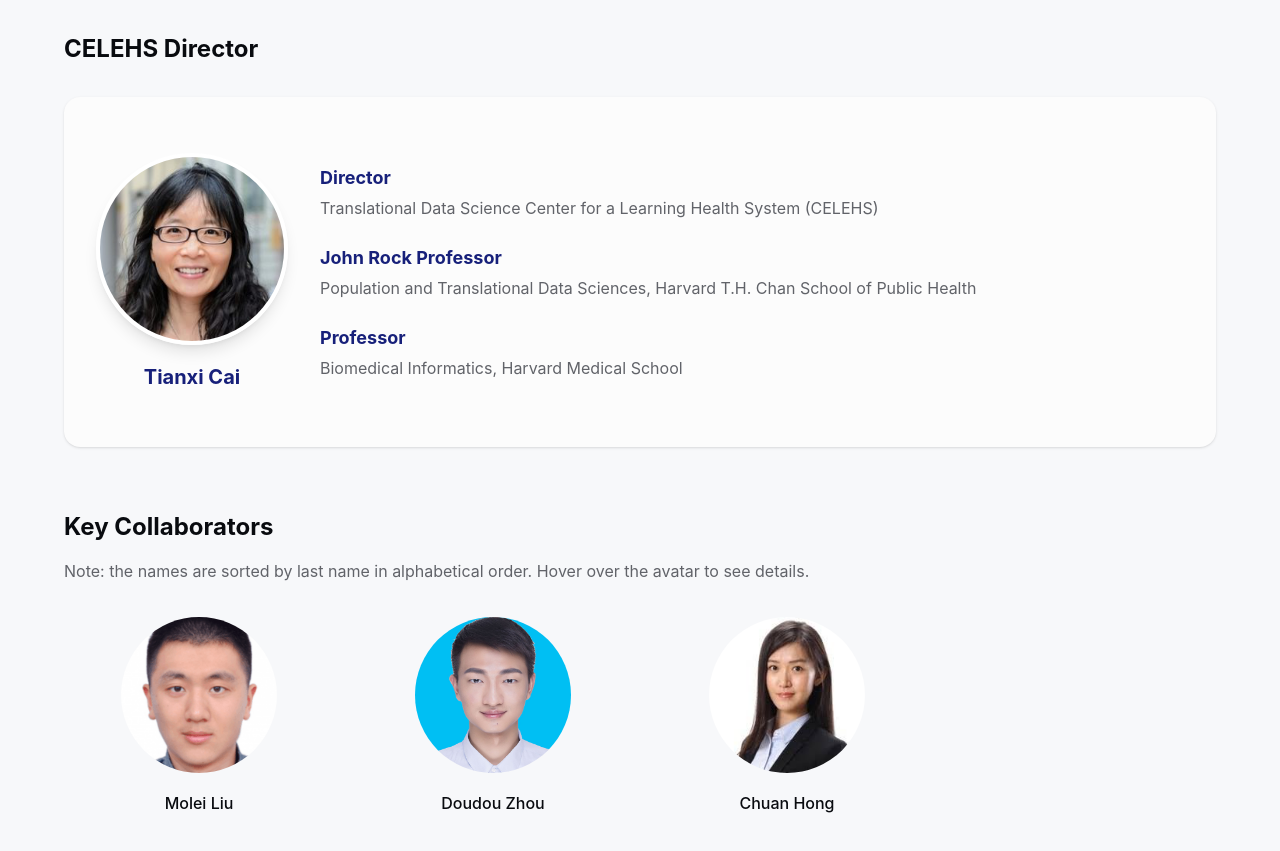
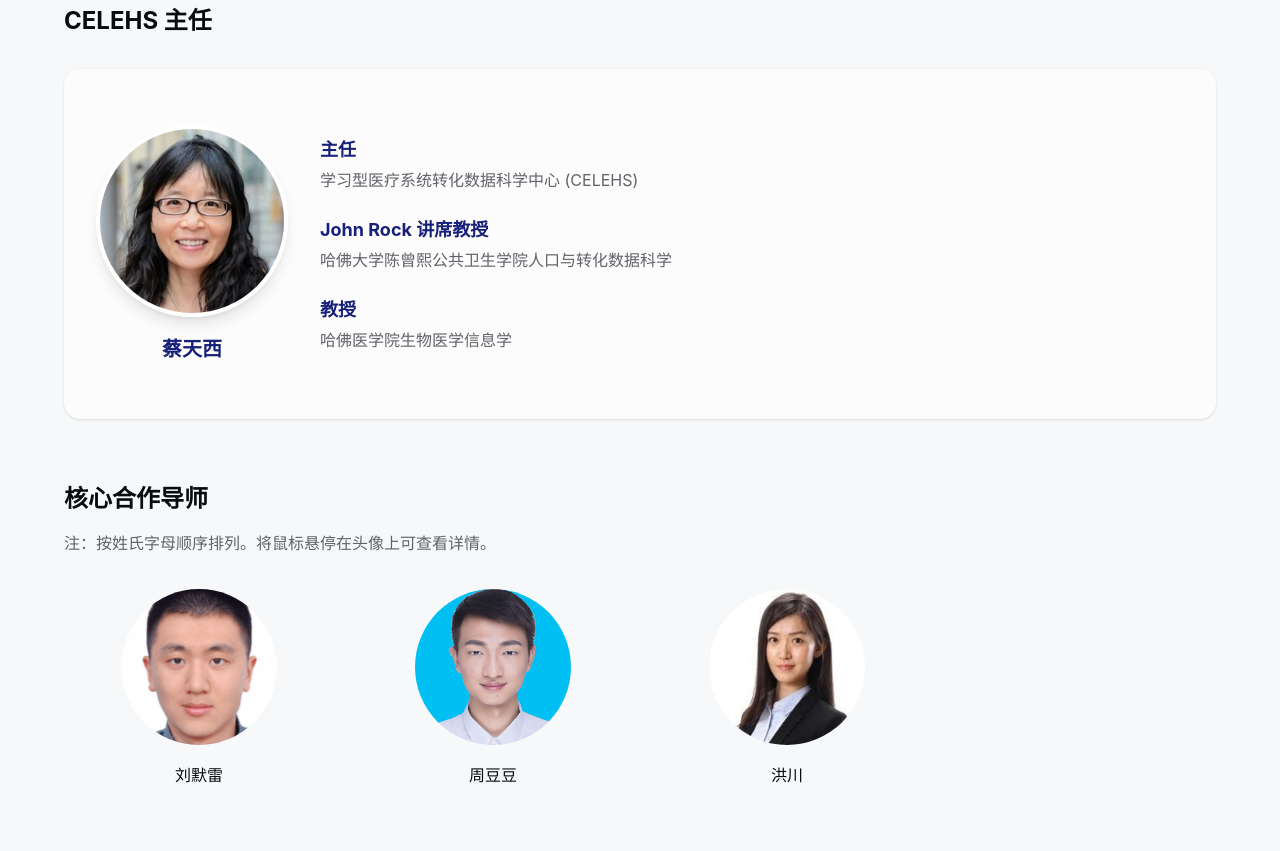
Before and after one commit to geralt-ji/summer_winter_camp, a Next.js app: page / in a window 1280 px wide. Shown: the part 3260-4111 px from the top of the page. Built offline with nearby package versions, Linux system fonts and the light colour scheme.

Commit message:
the website langueage updated

```diff
--- a/components/instructors.tsx
+++ b/components/instructors.tsx
@@ -1,121 +1,35 @@
+"use client"
+
+import { useI18n } from "@/components/i18n-provider"
 import { Card, CardContent, CardHeader, CardTitle } from "@/components/ui/card"
 import { Award, BookOpen, GraduationCap } from "lucide-react"
 import { HoverCard, HoverCardContent, HoverCardTrigger } from "@/components/ui/hover-card"
 import { Avatar, AvatarImage, AvatarFallback } from "@/components/ui/avatar"
 
-/* Original content commented out
-const instructors = [
-  {
-    university: "哈佛大学",
-    title: "生物医学信息学教授",
-    expertise: "机器学习、生物信息学",
-  },
-  {
-    university: "哈佛大学",
-    title: "生物统计学助理教授",
-    expertise: "统计建模、数据分析",
-  },
-  {
-    university: "多伦多大学",
-    title: "统计科学系助理教授",
-    expertise: "统计理论、数据科学",
-  },
-  {
-    university: "杜克大学",
-    title: "教授",
-    expertise: "算法设计、计算机科学",
-  },
-  {
-    university: "浙江大学",
-    title: "统计学教授",
-    expertise: "应用统计、数据挖掘",
-  },
-  {
-    university: "业界",
-    title: "资深工程师",
-    expertise: "工程实践、项目开发",
-  },
-]
-*/
-
 const collaborators = [
-  { name: 'Molei Liu', image: 'molei-liu.jpg', title: 'PhD Student in Biostatistics, Harvard T.H. Chan School of Public Health' },
-  { name: 'Doudou Zhou', image: 'doudou-zhou.jpg', title: 'PhD, Professor of Statistics & Data Science, National University of Singapore' },
-  { name: 'Chuan Hong', image: 'chuan-hong.jpg', title: 'Instructor in Biomedical Informatics, Department of Biomedical Informatics, Harvard Medical School' },
+  { id: 'molei', image: 'molei-liu.jpg' },
+  { id: 'doudou', image: 'doudou-zhou.jpg' },
+  { id: 'chuan', image: 'chuan-hong.jpg' },
 ]
 
 export function Instructors() {
+  const { t } = useI18n()
+
   return (
     <section id="instructors" className="py-24 lg:py-32 bg-muted/30">
       <div className="container mx-auto px-4 lg:px-8">
-        {/* Original content commented out
-        <div className="max-w-3xl mx-auto text-center mb-16">
-          <div className="inline-flex items-center gap-2 px-4 py-2 rounded-full bg-primary/10 text-primary border border-primary/20 mb-6">
-            <Award className="w-4 h-4" />
-            <span className="text-sm font-medium">世界顶尖大学师资</span>
-          </div>
-          <h2 className="text-3xl md:text-5xl font-bold mb-6 text-balance text-foreground">由最优秀的导师带领你成长</h2>
-          <p className="text-lg text-muted-foreground text-balance">
-            汇集哈佛、多伦多、杜克等世界顶尖大学教授，以及业界资深工程师，为你提供最专业的指导
-          </p>
-        </div>
-
-        <div className="grid md:grid-cols-2 lg:grid-cols-3 gap-6 max-w-6xl mx-auto mb-12">
-          {instructors.map((instructor, idx) => (
-            <Card key={idx} className="border-2 hover:shadow-lg transition-all duration-300">
-              <CardHeader>
-                <div className="flex items-center gap-3 mb-2">
-                  <div className="w-10 h-10 rounded-full tech-gradient flex items-center justify-center text-primary-foreground">
-                    <GraduationCap className="w-5 h-5" />
-                  </div>
-                  <CardTitle className="text-lg">{instructor.university}</CardTitle>
-                </div>
-                <p className="text-base font-semibold text-foreground">{instructor.title}</p>
-              </CardHeader>
-              <CardContent>
-                <div className="flex items-start gap-2 text-sm text-muted-foreground">
-                  <BookOpen className="w-4 h-4 text-primary mt-0.5 flex-shrink-0" />
-                  <span>{instructor.expertise}</span>
-                </div>
-              </CardContent>
-            </Card>
-          ))}
-        </div>
-
-        <div className="max-w-4xl mx-auto text-center">
-          <Card className="border-2 border-primary/20 bg-primary/5">
-            <CardContent className="p-8">
-              <h3 className="text-2xl font-bold mb-4 text-foreground">导师团队优势</h3>
-              <div className="grid md:grid-cols-3 gap-6 text-sm">
-                <div>
-                  <div className="text-3xl font-bold text-primary mb-2">6+</div>
-                  <p className="text-muted-foreground">顶尖大学教授与业界专家</p>
-                </div>
-                <div>
-                  <div className="text-3xl font-bold text-primary mb-2">15+</div>
-                  <p className="text-muted-foreground">年平均教学与研究经验</p>
-                </div>
-                <div>
-                  <div className="text-3xl font-bold text-primary mb-2">100+</div>
-                  <p className="text-muted-foreground">发表的学术论文与项目</p>
-                </div>
-              </div>
-            </CardContent>
-          </Card>
-        </div>
-        */}
 
         {/* New People Section */}
         <div className="container mx-auto px-4 lg:px-8">
           {/* Research Team Header */}
           <div className="text-center mb-16">
-            <h1 className="text-4xl md:text-6xl font-bold mb-6 text-foreground">Research Team</h1>
-             <p className="text-lg mb-5 max-w-4xl mx-auto text-muted-foreground">We believe in team science. CELEHS research team is highly interdisciplinary, consisting of researchers from many fields related to biomedical data science. We have collaborators from many institutions including Harvard, MIT, Stanford, Rand Corporation, Veteran Affairs (VA), Partner's Healthcare, and Tsinghua University.</p>
+            <h1 className="text-4xl md:text-6xl font-bold mb-6 text-foreground">{t('instructors.title')}</h1>
+             <p className="text-lg mb-5 max-w-4xl mx-auto text-muted-foreground">{t('instructors.description')}</p>
           </div>
 
           {/* CELEHS Director */}
           <div className="mb-16">
-             <h2 className="text-2xl font-bold text-foreground mb-8 text-center md:text-left">CELEHS Director</h2>
+             <h2 className="text-2xl font-bold text-foreground mb-8 text-center md:text-left">{t('instructors.director.title')}</h2>
              <Card className="border-0 shadow-sm overflow-hidden bg-background">
                 <CardContent className="p-8">
                    <div className="flex flex-col md:flex-row items-center gap-8">
@@ -127,21 +41,21 @@ export function Instructors() {
                             </Avatar>
                          </a>
                          <h4 className="mt-4 text-xl font-bold">
-                            <a href="https://dbmi.hms.harvard.edu/people/tianxi-cai" target="_blank" className="text-primary hover:underline">Tianxi Cai</a>
+                            <a href="https://dbmi.hms.harvard.edu/people/tianxi-cai" target="_blank" className="text-primary hover:underline">{t('instructors.director.name')}</a>
                          </h4>
                       </div>
                       <div className="space-y-6 text-center md:text-left">
                          <div>
-                            <h5 className="text-lg font-bold text-primary mb-1">Director</h5>
-                            <p className="text-muted-foreground">Translational Data Science Center for a Learning Health System (CELEHS)</p>
+                            <h5 className="text-lg font-bold text-primary mb-1">{t('instructors.director.role1')}</h5>
+                            <p className="text-muted-foreground">{t('instructors.director.desc1')}</p>
                          </div>
                          <div>
-                            <h5 className="text-lg font-bold text-primary mb-1">John Rock Professor</h5>
-                            <p className="text-muted-foreground">Population and Translational Data Sciences, Harvard T.H. Chan School of Public Health</p>
+                            <h5 className="text-lg font-bold text-primary mb-1">{t('instructors.director.role2')}</h5>
+                            <p className="text-muted-foreground">{t('instructors.director.desc2')}</p>
                          </div>
                          <div>
-                            <h5 className="text-lg font-bold text-primary mb-1">Professor</h5>
-                            <p className="text-muted-foreground">Biomedical Informatics, Harvard Medical School</p>
+                            <h5 className="text-lg font-bold text-primary mb-1">{t('instructors.director.role3')}</h5>
+                            <p className="text-muted-foreground">{t('instructors.director.desc3')}</p>
                          </div>
                       </div>
                    </div>
@@ -151,26 +65,26 @@ export function Instructors() {
 
           {/* Key Collaborators */}
           <div>
-             <h2 className="text-2xl font-bold text-foreground mb-4">Key Collaborators</h2>
-             <p className="text-muted-foreground mb-8">Note: the names are sorted by last name in alphabetical order. Hover over the avatar to see details.</p>
+             <h2 className="text-2xl font-bold text-foreground mb-4">{t('instructors.collaborators.title')}</h2>
+             <p className="text-muted-foreground mb-8">{t('instructors.collaborators.note')}</p>
 
              <div className="grid grid-cols-2 md:grid-cols-3 lg:grid-cols-4 gap-6">
                 {collaborators.map((person) => (
-                   <div key={person.name} className="text-center">
+                   <div key={person.id} className="text-center">
                       <HoverCard>
                          <HoverCardTrigger asChild>
                             <div className="inline-block cursor-pointer group">
                                <Avatar className="w-32 h-32 md:w-40 md:h-40 mx-auto mb-4 transition-transform duration-300 group-hover:scale-105 group-hover:shadow-lg border-2 border-transparent group-hover:border-primary">
-                                  <AvatarImage src={`/assets/images/${person.image}`} alt={person.name} className="object-cover" />
-                                  <AvatarFallback>{person.name.split(' ').map(n => n[0]).join('')}</AvatarFallback>
+                                  <AvatarImage src={`/assets/images/${person.image}`} alt={person.id} className="object-cover" />
+                                  <AvatarFallback>{t(`instructors.collaborators.${person.id}.name`).split(' ').map(n => n[0]).join('')}</AvatarFallback>
                                </Avatar>
-                               <h6 className="font-medium text-foreground group-hover:text-primary transition-colors">{person.name}</h6>
+                               <h6 className="font-medium text-foreground group-hover:text-primary transition-colors">{t(`instructors.collaborators.${person.id}.name`)}</h6>
                             </div>
                          </HoverCardTrigger>
                          <HoverCardContent className="w-80 bg-popover/95 backdrop-blur-sm">
                             <div className="space-y-2">
-                               <h4 className="text-base font-bold text-primary">{person.name}</h4>
-                               <div className="text-sm text-muted-foreground leading-relaxed" dangerouslySetInnerHTML={{ __html: person.title }} />
+                               <h4 className="text-base font-bold text-primary">{t(`instructors.collaborators.${person.id}.name`)}</h4>
+                               <div className="text-sm text-muted-foreground leading-relaxed" dangerouslySetInnerHTML={{ __html: t(`instructors.collaborators.${person.id}.title`) }} />
                             </div>
                          </HoverCardContent>
                       </HoverCard>
--- a/lib/dictionary.ts
+++ b/lib/dictionary.ts
@@ -13,6 +13,36 @@ export const dictionary = {
       usCamp: "美国夏令营",
       toggle: "English"
     },
+    instructors: {
+      title: "科研团队",
+      description: "我们相信团队科学的力量。CELEHS 研究团队高度跨学科，由来自生物医学数据科学相关领域的众多研究人员组成。我们的合作者来自哈佛大学、麻省理工学院、斯坦福大学、兰德公司、退伍军人事务部 (VA)、Partner's Healthcare 和清华大学等多所知名机构。",
+      director: {
+        title: "CELEHS 主任",
+        name: "蔡天西",
+        role1: "主任",
+        desc1: "学习型医疗系统转化数据科学中心 (CELEHS)",
+        role2: "John Rock 讲席教授",
+        desc2: "哈佛大学陈曾熙公共卫生学院人口与转化数据科学",
+        role3: "教授",
+        desc3: "哈佛医学院生物医学信息学"
+      },
+      collaborators: {
+        title: "核心合作导师",
+        note: "注：按姓氏字母顺序排列。将鼠标悬停在头像上可查看详情。",
+        molei: {
+          name: "刘默雷",
+          title: "哥伦比亚大学公共卫生学院生物统计学助理教授<br/>哈佛大学陈曾熙公共卫生学院生物统计学博士研究生<br/>电子医疗病例和基因数据"
+        },
+        doudou: {
+          name: "周豆豆",
+          title: "新加坡国立大学统计与数据科学系助理教授<br/>美国加州大学戴维斯分校统计学博士<br/>曾在哈佛大学陈曾熙公共卫生学院从事博士后研究工作"
+        },
+        chuan: {
+          name: "洪川",
+          title: "杜克大学生物统计与生物信息学助理教授（自2021年8月）<br/>哈佛医学院生物医学信息学博士后研究员、讲师<br/>数据科学、生物统计学与生物医学信息学交叉领域，专注于开发统计与机器学习方法用于精准医疗"
+        }
+      }
+    }
   },
   en: {
     header: {
@@ -26,5 +56,35 @@ export const dictionary = {
       usCamp: "US Camp",
       toggle: "中文"
     },
+    instructors: {
+      title: "Research Team",
+      description: "We believe in team science. CELEHS research team is highly interdisciplinary, consisting of researchers from many fields related to biomedical data science. We have collaborators from many institutions including Harvard, MIT, Stanford, Rand Corporation, Veteran Affairs (VA), Partner's Healthcare, and Tsinghua University.",
+      director: {
+        title: "CELEHS Director",
+        name: "Tianxi Cai",
+        role1: "Director",
+        desc1: "Translational Data Science Center for a Learning Health System (CELEHS)",
+        role2: "John Rock Professor",
+        desc2: "Population and Translational Data Sciences, Harvard T.H. Chan School of Public Health",
+        role3: "Professor",
+        desc3: "Biomedical Informatics, Harvard Medical School"
+      },
+      collaborators: {
+        title: "Key Collaborators",
+        note: "Note: the names are sorted by last name in alphabetical order. Hover over the avatar to see details.",
+        molei: {
+          name: "Molei Liu",
+          title: "Assistant Professor of Biostatistics, Columbia University Mailman School of Public Health<br/>PhD in Biostatistics, Harvard T.H. Chan School of Public Health<br/>Electronic Health Records and Genomics Data"
+        },
+        doudou: {
+          name: "Doudou Zhou",
+          title: "Assistant Professor, Department of Statistics and Data Science, National University of Singapore<br/>PhD in Statistics, University of California, Davis<br/>Former Postdoctoral Research Fellow, Harvard T.H. Chan School of Public Health"
+        },
+        chuan: {
+          name: "Chuan Hong",
+          title: "Assistant Professor of Biostatistics and Bioinformatics, Duke University (since Aug 2021)<br/>Instructor in Biomedical Informatics, Harvard Medical School<br/>Intersection of Data Science, Biostatistics, and Biomedical Informatics, focusing on statistical and machine learning methods for precision medicine"
+        }
+      }
+    }
   }
 };
```
